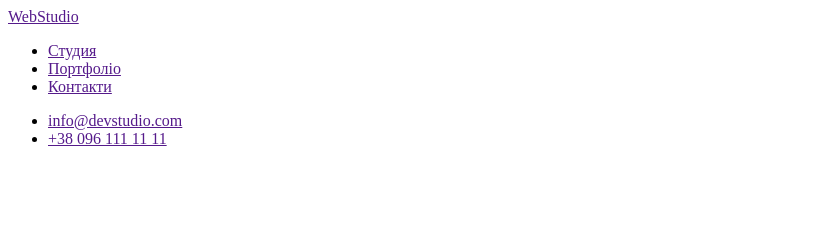
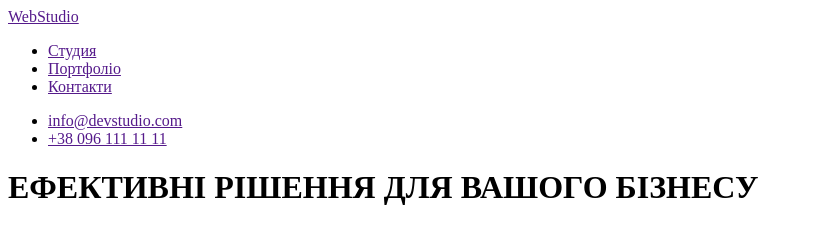
Before and after one commit to Nadiia27j/goit-markup-hw-01, a plain HTML site: page index.html in a window 1280 px wide. Shown: the whole page, without its empty margins (0-813 px from the left). Drawn offline with Linux system fonts and the light colour scheme.

Commit message:
Додала заголовок

```diff
--- a/index.html
+++ b/index.html
@@ -20,6 +20,11 @@
              <li><a href="">info@devstudio.com</a></li>
              <li><a href="">+38 096 111 11 11</a></li>
          </ul>
+
     </header>
+
+    <div>
+        <h1>ЕФЕКТИВНІ РІШЕННЯ ДЛЯ ВАШОГО БІЗНЕСУ</h1>
+    </div>
 </body>
 </html>
```
